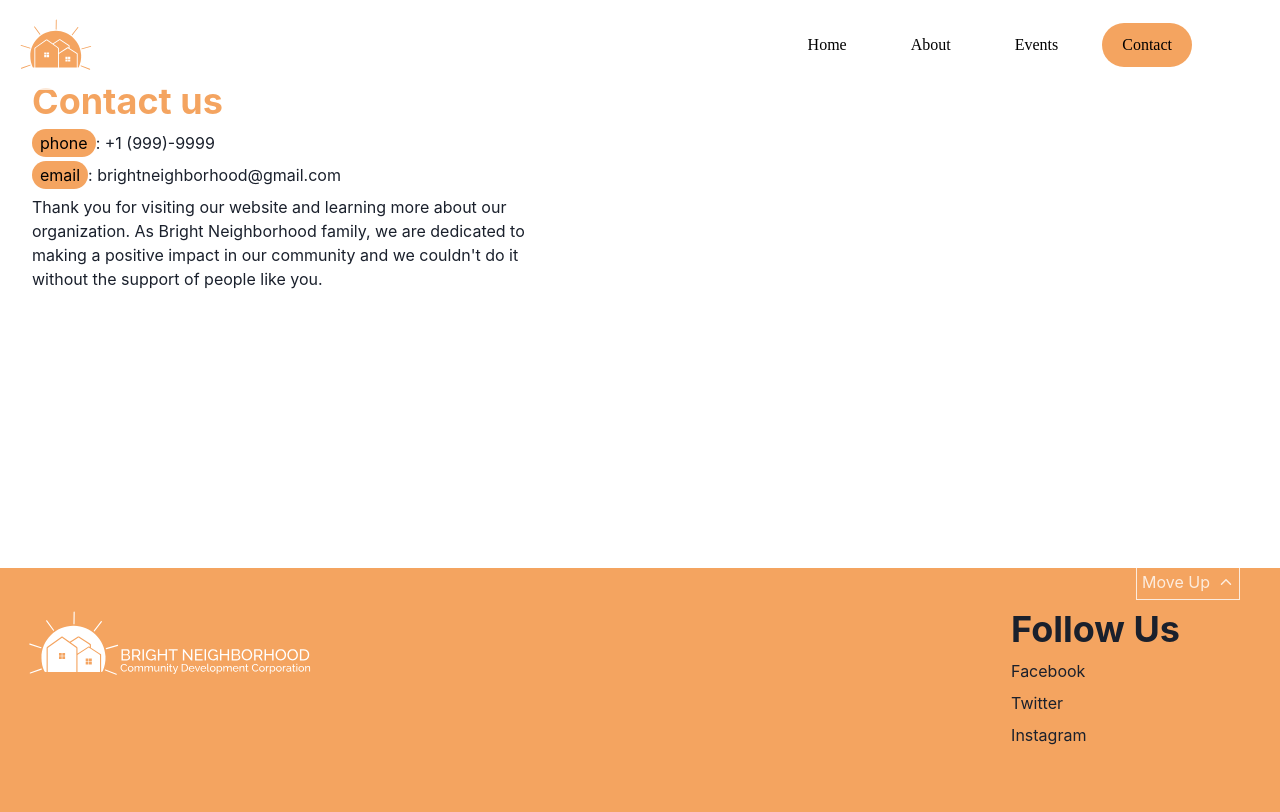
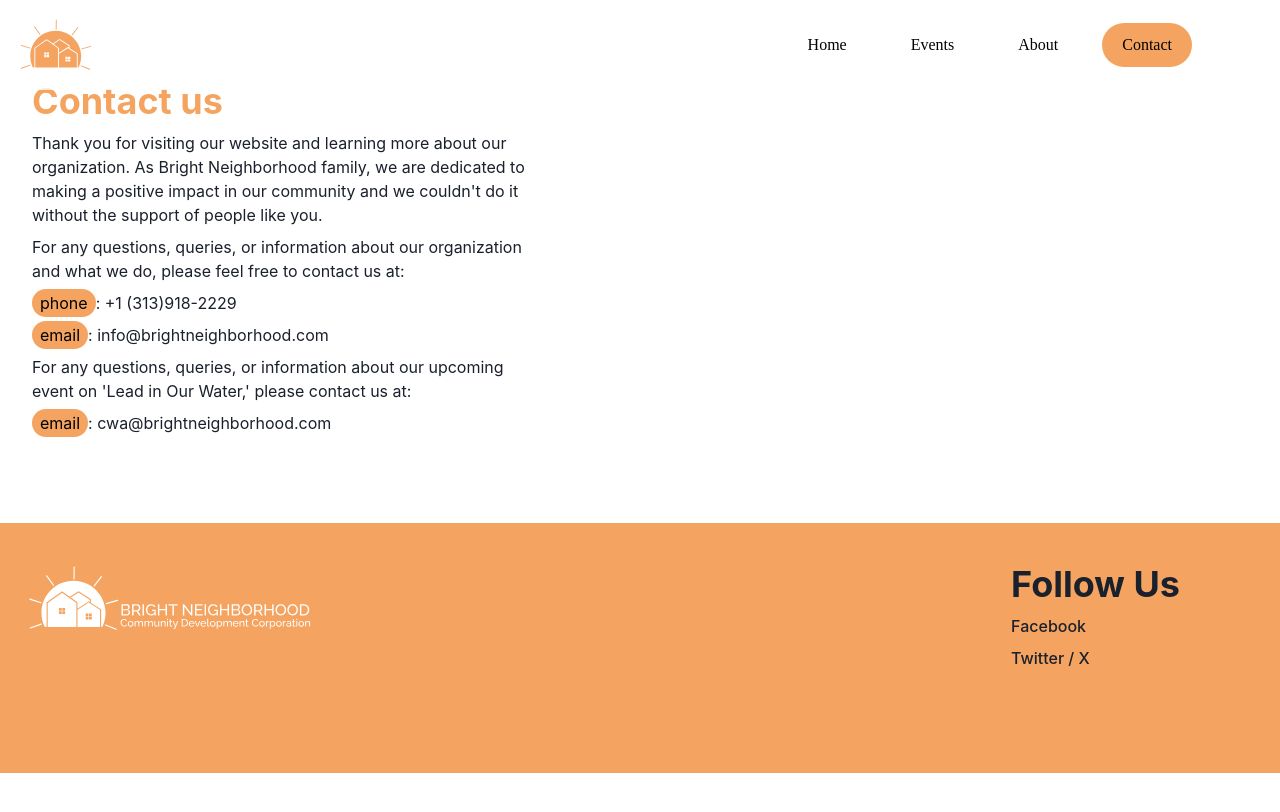
Before and after one commit to raulikk/brightNeighborhood, a React (Vite) app: page /contact in a window 1280 px wide. Shown: the top 812 px of the page. Built offline with nearby package versions, Linux system fonts and the light colour scheme.

Commit message:
update events,social media and the general info

```diff
--- a/src/components/CardList.tsx
+++ b/src/components/CardList.tsx
@@ -68,7 +68,7 @@ const CardList = () => {
 
           <Image src={content.imageUrl}  w="100%" />
 
-          <Stack mt="4" spacing={2} padding='0 1rem'>
+          <Stack mt="4" spacing={2} padding='1rem'>
           <Heading color="white">{content.heading} </Heading>
           <Text fontSize={{
             xl:"1.2rem",
--- a/src/components/EventItem.tsx
+++ b/src/components/EventItem.tsx
@@ -1,7 +1,8 @@
-import {Card, CardHeader,CardBody,CardFooter, Stack, Heading, Text, Image, HStack, Icon, Divider, VStack, Button, Flex } from "@chakra-ui/react"
+import {Card, CardHeader,CardBody,CardFooter, Stack, Heading, Text, Image, HStack, Icon, Divider, VStack, Link as ChakraLink ,Button, Flex } from "@chakra-ui/react"
 import Temporary from '../assets/img/environment.webp'
 import { FaLocationDot } from "react-icons/fa6";
 import { SiEventbrite } from "react-icons/si";
+
 
 const EventItem = () => {
   return (
@@ -40,8 +41,11 @@ const EventItem = () => {
         <CardFooter padding="10px" >
            <Flex w="100%"  justifyContent={"end"}>
                 <HStack>
+                <ChakraLink
+                href='https://www.eventbrite.com/e/lets-discuss-lead-in-our-water-tickets-817558317937' isExternal
+                >
+                    <Button
 
-                    <Button
                         bg="none"
                         border="1px solid white"
                         borderRadius={"25px"
@@ -49,6 +53,7 @@ const EventItem = () => {
                     > Learn More
                         <Icon as={SiEventbrite}  marginLeft="5px" />
                     </Button>
+                </ChakraLink>
                 </HStack>
             </Flex>
 
--- a/src/components/Footer.tsx
+++ b/src/components/Footer.tsx
@@ -1,6 +1,8 @@
-import { Flex, Text, Stack, Image, Heading, Icon, HStack } from '@chakra-ui/react'
+import { Flex, Text, Stack, Image, Heading, Icon, HStack, Link as ChakraLink } from '@chakra-ui/react'
+
 import { IoIosArrowUp } from "react-icons/io";
 import footerLogo from '../assets/logo/brightNeighborhoodHorizontalWhite.svg'
+
 const Footer = () => {
   return (
    <Flex
@@ -26,11 +28,8 @@ const Footer = () => {
 
    w="100vw" h="250px">
 
-    <HStack  position="absolute" right="2.5rem" top="-1"  border="1px solid white" color="white"padding="5px" opacity="0.8" >
-    <Text >Move Up  </Text>
-    <Icon as={IoIosArrowUp} />
-    </HStack>
-    <Image src={footerLogo} h="70px" w="auto"   />
+
+    <Image src={footerLogo} h="70px" w="auto"/>
 
     <Stack marginRight={{
       xl:"5rem",
@@ -42,9 +41,14 @@ const Footer = () => {
     <Heading >
       Follow Us
     </Heading>
+    <ChakraLink href='https://www.facebook.com/groups/1044398359989116'  _hover={{textDecoration:'none', color:'white'}}>
     <Text>Facebook</Text>
-    <Text>Twitter</Text>
-    <Text>Instagram</Text>
+    </ChakraLink>
+    <ChakraLink href='https://twitter.com/brightn2020' _hover={{textDecoration:'none', color:'white'}}>
+      <Text >Twitter / X</Text>
+    </ChakraLink>
+
+
 
     </Stack>
    </Flex>
--- a/src/components/header/NavBar.tsx
+++ b/src/components/header/NavBar.tsx
@@ -15,8 +15,8 @@ const NavBar = ({visibility, onClick}: Props) => {
 
   const navRoutes = [
     {id:1, name:"Home", to:"/"},
+    {id:3, name:"Events", to:"/events"},
     {id:2, name:"About", to:"/about"},
-    {id:3, name:"Events", to:"/events"},
     {id:3, name:"Contact", to:"/contact"},
     ]
 
--- a/src/components/pages/AboutPage.tsx
+++ b/src/components/pages/AboutPage.tsx
@@ -17,12 +17,7 @@ const AboutPage = () => {
             text: "The values of respect, compassion, empowerment, and teamwork represent the core principles we stand for and believe in at Bright Neighborhood CDC. Ours is a place-based organization that treats each person with compassion and respect. We build a powerful coalition of advocates and supporters who contribute their own voices in the community. We strengthen community through teamwork and encourage people to learn, and to share ideas and knowledge across all communities and within Bright Neighborhood CDC."
         },
 
-        {id:3 ,
-        heading: "Environment",
-            text: `
-            Established in 2020, Chicago Water Alliance(CWA) seeks to advocate for clean and affordable water in low-income neighborhoods. Also, we would like to create economic and job-creating potential while urging greater care of our precious supply of water.
-            `
-        }],
+       ],
 
 
         questions:  [
@@ -70,6 +65,7 @@ const AboutPage = () => {
             <VStack  padding="1rem">
                {
                 aboutContent.paragraphs.map( (paragraph) => (
+
                     <Box key={paragraph.id}  maxW="50ch">
                         <Heading color="#F4A460" > {paragraph.heading}</Heading>
                         <Text> {paragraph.text}</Text>
--- a/src/components/pages/ContactPage.tsx
+++ b/src/components/pages/ContactPage.tsx
@@ -1,37 +1,52 @@
 import { Flex, Stack, Heading, Text,Box, Highlight } from '@chakra-ui/react'
 
 const ContactPage = () => {
+
+
+
+
   return (
-    <Flex direction={{
+    <Flex
+
+    direction={{
       xl:"row",
       lg: "row",
       md:"column",
       sm: "column",
       base:"column"
     }}
-     padding={{
+      padding={{
+      base:"5rem 2rem"
+     }}
 
-      base:"5rem 2rem"
-
-
-     }}
-     h="70vh"
      >
 
     <Stack>
       <Heading color='#F4A460'> Contact us </Heading>
 
+    <Text maxW="50ch"> Thank you for visiting our website and learning more about our organization. As  Bright Neighborhood family, we are dedicated to making a positive impact in our community and we couldn't do it without the support of people like you.   </Text>
+    <Text maxW="50ch"> For any questions, queries, or information about our organization and what we do, please feel free to contact us at: </Text>
 
-   <Text> <Highlight query="phone" styles={{ px: '2', py: '1', rounded: 'full', bg: '#F4A460' }}> phone: +1 (999)-9999 </Highlight> </Text>
+   <Text>
+      <Highlight
+      query="phone"
+      styles={{ px: '2', py: '1', rounded: 'full', bg: '#F4A460' }}
+      >phone: +1 (313)918-2229
+      </Highlight>
+    </Text>
     <Text>
         <Highlight query="email" styles={{ px: '2', py: '1', rounded: 'full', bg: '#F4A460' }}>
-        email: brightneighborhood@gmail.com
+        email: info@brightneighborhood.com
         </Highlight>
-        </Text>
+    </Text>
 
 
-
-      <Text maxW="50ch"> Thank you for visiting our website and learning more about our organization. As  Bright Neighborhood family, we are dedicated to making a positive impact in our community and we couldn't do it without the support of people like you. </Text>
+    <Text maxW="50ch"> For any questions, queries, or information about our upcoming event on 'Lead in Our Water,' please contact us at: </Text>
+    <Text>
+        <Highlight query="email" styles={{ px: '2', py: '1', rounded: 'full', bg: '#F4A460' }}>
+        email: cwa@brightneighborhood.com
+        </Highlight>
+    </Text>
 
     </Stack>
 
--- a/src/components/pages/EventPage.tsx
+++ b/src/components/pages/EventPage.tsx
@@ -25,7 +25,7 @@ const EventPage = () => {
     }} gap="4" >
 
     <EventItem />
-    <EventItem />
+
 
 
 
--- a/src/components/pages/HomePage.tsx
+++ b/src/components/pages/HomePage.tsx
@@ -1,4 +1,4 @@
-import { HStack, VStack, Center, Box,Image,Text, Heading, Icon, Button, background } from '@chakra-ui/react'
+import { VStack, Center, Box,Image,Text, Heading, Icon, Button, } from '@chakra-ui/react'
 import { Link } from 'react-router-dom';
 import CardList from '../CardList'
 import neighborhoodImg from "../../assets/img/environment.webp" ;
@@ -33,7 +33,7 @@ const HomePage = () => {
 
         color="white"> We Are In This Together</Heading>
     </Box>
-    <Box position="absolute" w="100%" h="100%" bg="coral" opacity="0.3" zIndex={10}> </Box>
+    <Box position="absolute" w="100%" h="100%" bg="orange" opacity="0.2" zIndex={10}> </Box>
     <Box  h="80vh" position="absolute" w="100%" overflow="hidden" >
       <Image src={neighborhoodImg}
         objectFit="cover"
@@ -45,43 +45,68 @@ const HomePage = () => {
 
 
     <Box
-    bg="rgba(244,244,244,0.62)"
+    bg="rgba(244,244,244,0.53)"
     minW="5rem"
 
-    zIndex={100}
+    zIndex={10}
     position="absolute"
     padding={{
       xl:"20px",
+      lg:"10px",
+      md:"10px",
+      sm:"10px",
       base:"10px"
     }}
     right={{
-      xl:"50px",
-      base:"10px"
+      xl:"30px",
+      lg:"10px",
+      md:"10px",
+      sm:"10px",
+      base:"0px"
     }}
     bottom={{
-      xl:"50px",
+      xl:"20px",
       base:"10px"
     }}
     borderRadius="25"
   >
       <VStack   alignItems="left">
-          <Text>Event:</Text>
-          <Heading color={"brown"}>Lead In Water & The Solution</Heading>
+          <Text fontSize={{
+            xl:"1.3rem",
+            base:"1.3rem"
+          }}>event:</Text>
+          <Heading
+          size={{
+            xl: "2xl",
+            lg:"lg",
+            md:"lg",
+            sm:"lg",
+            base:"lg"
+          }}
+          color={"black"}
+          >Lead In Water & The Solution</Heading>
           <Text
           fontSize={{
             xl:"1.5rem",
-            base:"1rem"
-          }} fontWeight={600} >February 28th, 5pm-6pm</Text>
+            lg:"1.4rem",
+            md:"1.4rem",
+            sm:"1.4rem",
+            base:"1.4rem"
+          }}
+          fontWeight={600}>February 28th, 5pm-6pm</Text>
 
-            <Button as={Link} to={"/events"}
-            alignSelf="end"
-            borderRadius="25px"
-            variant='outline'
-            _hover={{ border:"1px solid coral"}} >
 
-              <Text fontSize="1.2rem">More</Text>
-              <Icon as={FaAnglesRight} />
-            </Button>
+          <Button
+          as={Link}
+          to={"/events"}
+          alignSelf="end"
+          borderRadius="25px"
+          variant='outline'
+          _hover={{ border:"1px solid coral", color:"orange"}}>
+
+            <Text fontSize="1.0rem">More</Text>
+            <Icon as={FaAnglesRight} />
+          </Button>
 
       </VStack>
     </Box>
```
